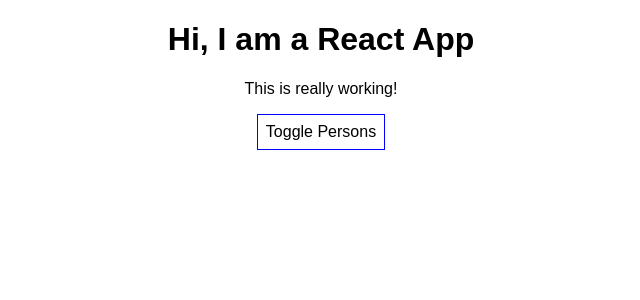
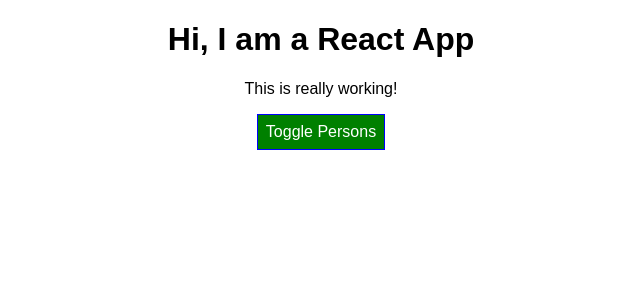
Before and after one commit to xwenn/React_Complete_Guide, a React (Create React App) app in the folder react-complete-guide/: page / in a window 1280 px wide. Shown: the top 300 px of the page, without its empty margins (319-959 px from the left). Built offline with nearby package versions, Linux system fonts and the light colour scheme.

Commit message:
dynamic style and className

```diff
--- a/react-complete-guide/src/App.css
+++ b/react-complete-guide/src/App.css
@@ -1,3 +1,11 @@
 .App {
   text-align: center;
 }
+
+.red {
+  color: red;
+}
+
+.bold {
+  font-weight: bold;;
+}
--- a/react-complete-guide/src/App.js
+++ b/react-complete-guide/src/App.js
@@ -51,7 +51,8 @@
   // some calculation, listening to events etc.
   render() {
     const style = {
-      backgroundColor: 'white',
+      backgroundColor: 'green',
+      color: 'white',
       font: 'inherit',
       border: '1px solid blue',
       padding: '8px',
@@ -73,12 +74,22 @@
           })}
         </div>
       );
+
+      style.backgroundColor = 'red';
+    }
+
+    const classes = [];
+    if (this.state.persons.length <= 2) {
+      classes.push('red');
+    }
+    if (this.state.persons.length <= 1) {
+      classes.push('bold');
     }
 
     return (
       <div className="App">
         <h1>Hi, I am a React App</h1>
-        <p>This is really working!</p>
+        <p className={classes.join(' ')}>This is really working!</p>
         <button
           style={style}
           onClick={this.togglePersonsHandler}>Toggle Persons</button>
```
